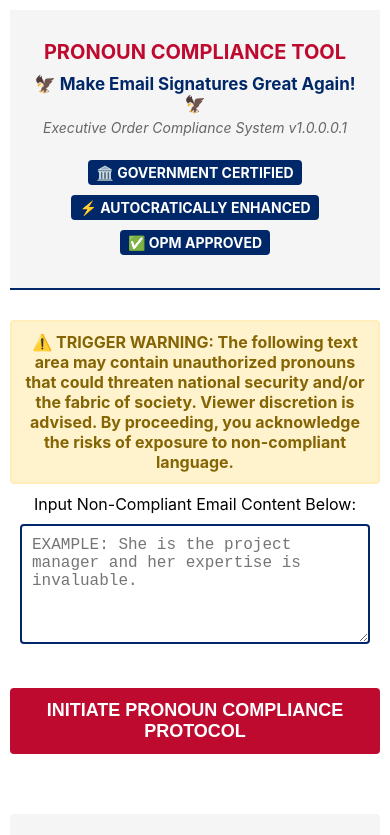
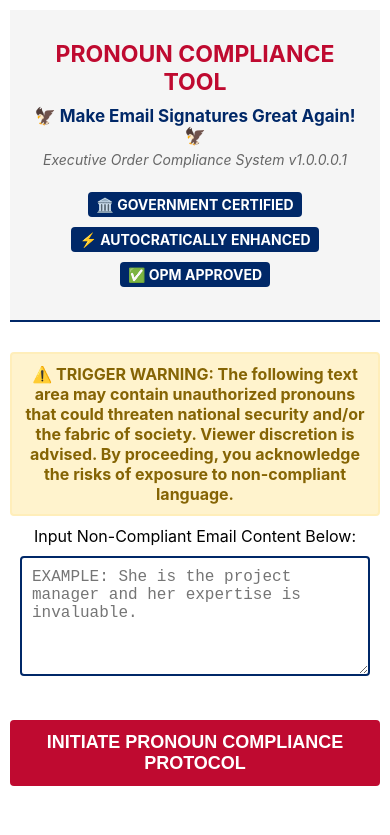
Before and after one commit to mkrul/pronoun-compliance-tool, a React (Create React App) app: page / in a window 390 px wide. Shown: the top 835 px of the page. Built offline with nearby package versions, Linux system fonts and the light colour scheme; the HTML template or start-up script is replaced by a standard one.

Commit message:
update h1

```diff
--- a/src/App.css
+++ b/src/App.css
@@ -306,7 +306,7 @@ small {
 
 @media screen and (max-width: 500px) {
   .App-header h1 {
-    font-size: 20px !important;
+    font-size: 23px !important;
   }
 
   .subtitle {
```
